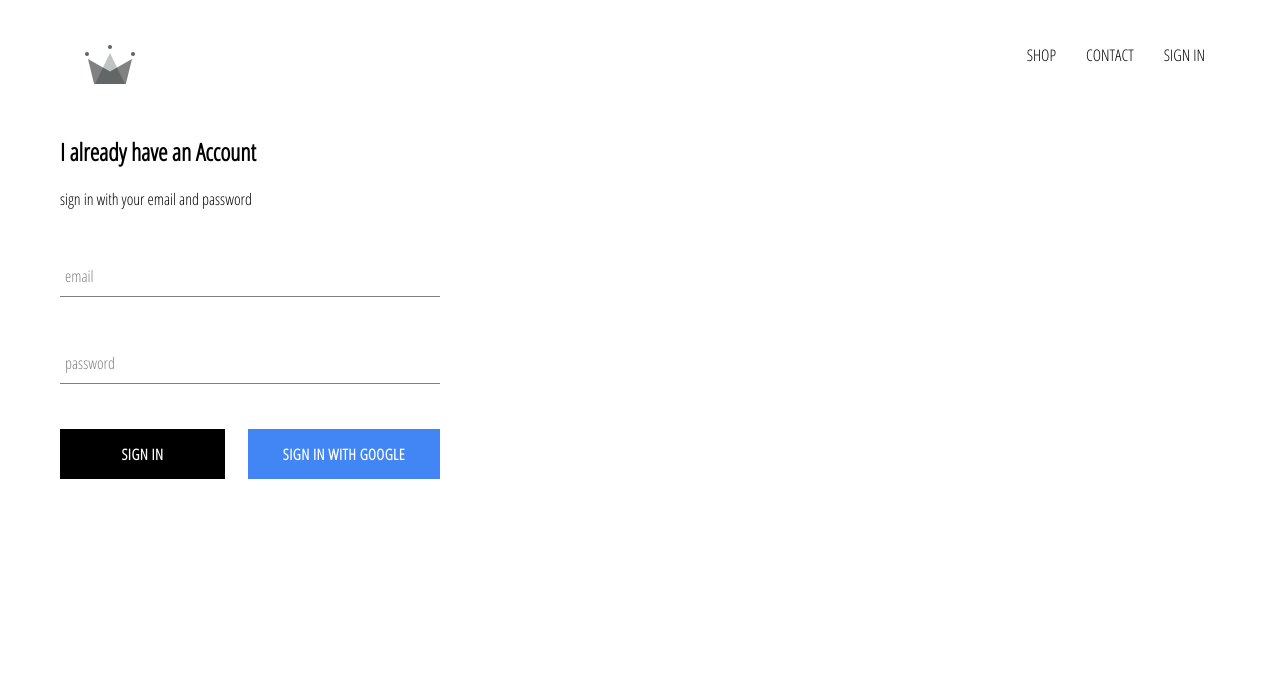
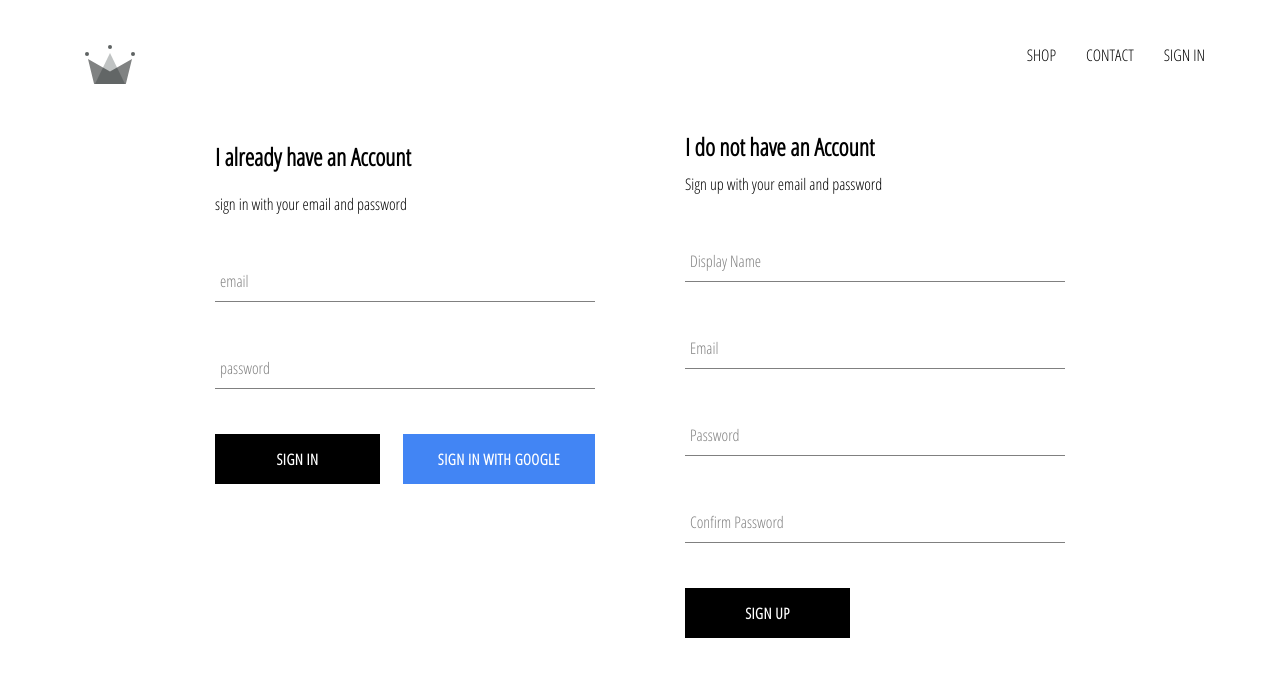
Before and after one commit to thowfeeq178/crwn-clothing, a React (Create React App) app: page /signin in a window 1280 px wide. Shown: the top 676 px of the page. Built offline with nearby package versions, Linux system fonts and the light colour scheme; no server answers.

Commit message:
finishing sign in , signup

```diff
--- a/src/components/sign-in/signIn.component.js
+++ b/src/components/sign-in/signIn.component.js
@@ -1,7 +1,7 @@
 import React from 'react';
 import FormInput from '../../components/form-input/form-input.component';
 import CustomButton from '../../components/custom-button/custom-button.component';
-import {SignInWithGoogle} from '../../firebase/firebase.util'
+import {auth,SignInWithGoogle} from '../../firebase/firebase.util'
 import './signIn.component.stylr.scss';
 
 
@@ -16,10 +16,17 @@
     }
   }
 
-  handleSubmit = (event) => {
+  handleSubmit = async (event) => {
     event.preventDefault()
+    const {email,password} = this.state;
+    try{
+      await auth.signInWithEmailAndPassword(email,password);
+      this.setState({email:'',password:''})
 
-    this.setState({email:'',password:''})
+    } catch(er) {
+      console.log(er)
+    }
+
   }
 
   handleChange = (event) => {
--- /dev/null
+++ b/src/components/sign-up/sign-up.component.jsx
@@ -0,0 +1,96 @@
+import React from 'react'
+import FromInput from '../form-input/form-input.component'
+import CustomButton from '../custom-button/custom-button.component'
+import { auth, createUserProfileDocument } from '../../firebase/firebase.util';
+
+import './sign-up.component.scss'
+class SignUp extends React.Component{
+  constructor(){
+    super();
+
+    this.state = {
+      displayName:'',
+      email: '',
+      password: '',
+      confirmPassword: ''
+    }
+  }
+
+  handleChange = (event) => {
+    // event.preventDefault()
+    const {name, value} = event.target;
+    this.setState({
+      [name] : value
+    })
+  }
+
+   handleSubmit = async (event) => {
+    event.preventDefault();
+    const {displayName,email,password,confirmPassword} = this.state;
+    if(password !== confirmPassword){
+      alert("oops, confirm Password didnot match with password")
+      return
+    }
+
+    try{
+      const {user} = await auth.createUserWithEmailAndPassword(email,password);
+      await createUserProfileDocument(user,{displayName})
+      this.setState( {
+        displayName:'',
+        email: '',
+        password: '',
+        confirmPassword: ''
+      })
+
+    } catch(e) {
+      console.log("error",e)
+    }
+
+  }
+
+  render() {
+    const {displayName,email,password,confirmPassword} = this.state;
+    return (
+      <div className="sign-up">
+        <h2 className='title'> I do not have an Account </h2>
+        <span> Sign up with your email and password </span>
+        <form className="sign-up-form" onSubmit={this.handleSubmit}>
+          <FromInput
+            type = 'text'
+            name = 'displayName'
+            value={displayName}
+            onChange={this.handleChange}
+            lable = 'Display Name'
+            required
+          />
+          <FromInput
+            type = 'email'
+            name = 'email'
+            value={email}
+            onChange={this.handleChange}
+            lable = 'Email'
+            required
+          />
+          <FromInput
+            type = 'password'
+            name = 'password'
+            value={password}
+            onChange={this.handleChange}
+            lable = 'Password'
+            required
+          />
+          <FromInput
+            type = 'password'
+            name = 'confirmPassword'
+            value={confirmPassword}
+            onChange={this.handleChange}
+            lable = 'Confirm Password'
+            required
+          />
+          <CustomButton type="submit" > SIGN UP </CustomButton>
+        </form>
+      </div>
+    )
+  }
+}
+export default SignUp
--- /dev/null
+++ b/src/components/sign-up/sign-up.component.scss
@@ -0,0 +1,9 @@
+.sign-up {
+  display: flex;
+  flex-direction: column;
+  width: 380px;
+
+  .title {
+    margin: 10px 0;
+  }
+}
--- a/src/pages/sign-in-and-sign-up/sign-in-and-sign-up.js
+++ b/src/pages/sign-in-and-sign-up/sign-in-and-sign-up.js
@@ -1,11 +1,16 @@
 import React from 'react';
 import SignIn from '../../components/sign-in/signIn.component';
+import Signup from '../../components/sign-up/sign-up.component';
+
 import './sign-in-and-sign-up.styles.scss';
 
 
 const SignInAndSignUp = () => (
 
-<div className='sign-in-and-sign-out'><SignIn/></div>
+<div className='sign-in-and-sign-out'>
+  <SignIn/>
+  <Signup/>
+</div>
 );
 
 export default SignInAndSignUp;
--- a/src/pages/sign-in-and-sign-up/sign-in-and-sign-up.styles.scss
+++ b/src/pages/sign-in-and-sign-up/sign-in-and-sign-up.styles.scss
@@ -0,0 +1,6 @@
+.sign-in-and-sign-out{
+  width: 850px;
+  display: flex;
+  justify-content: space-between;
+  margin: 30px auto;
+}
```
